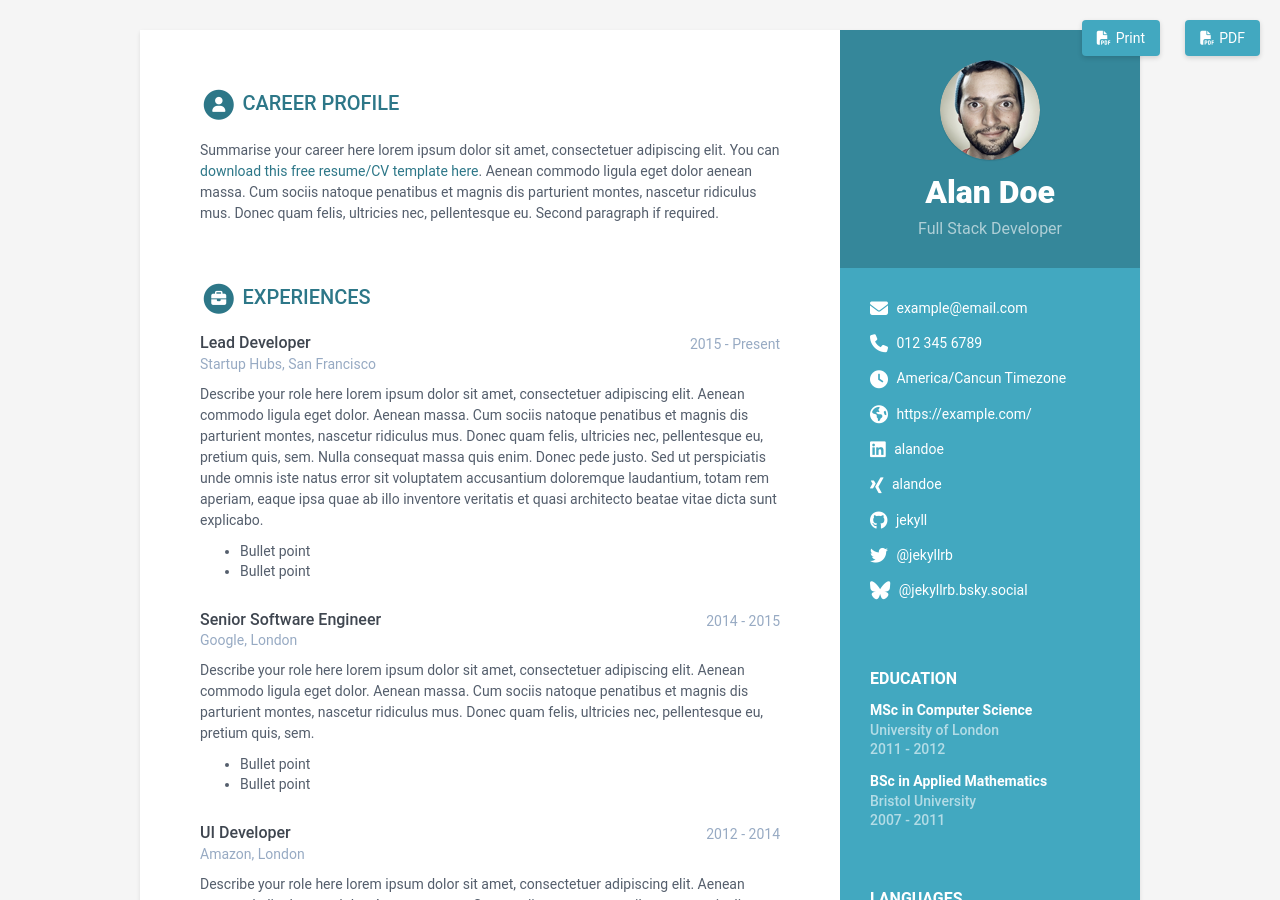
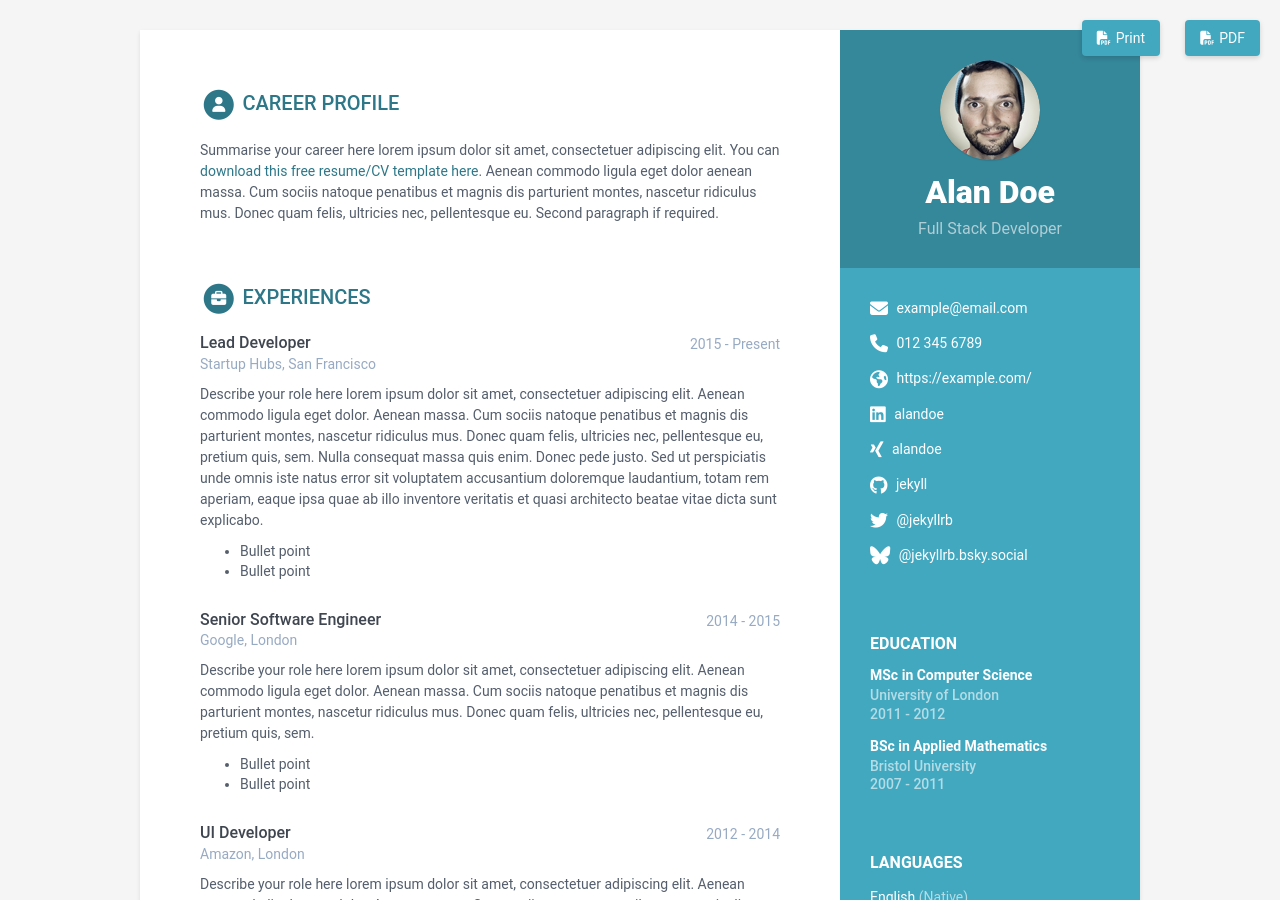
Before and after one commit to riccardocremaschi/cv, a Jekyll site: the page built from index.html, in a window 1280 px wide and 900 px high. Built offline with Jekyll 4.4.1, drawn with Linux system fonts in a browser that asks for light colours.

Commit message:
Aggiorna CV e sidebar dal PDF definitivo

```diff
--- a/_includes/contact.html
+++ b/_includes/contact.html
@@ -14,14 +14,14 @@
     {% endif %}
 
     {% if sidebar.citizenship %}
-    <li class="phone"><i class="fas fa-passport"></i>
-      <a href="">{{ sidebar.citizenship }}</a>
+    <li class="citizenship"><i class="fas fa-passport"></i>
+      <span>{{ sidebar.citizenship }}</span>
     </li>
     {% endif %}
 
-    {% if sidebar.timezone %}
-    <li class="timezone"><i class="fas fa-clock"></i>
-      <a href="https://worldtimeapi.org/timezone/{{ sidebar.timezone }}" target="_blank">{{ sidebar.timezone }} Timezone</a>
+    {% if sidebar.location %}
+    <li class="location"><i class="fas fa-map-marker-alt"></i>
+      <span>{{ sidebar.location }}</span>
     </li>
     {% endif %}
 
```
